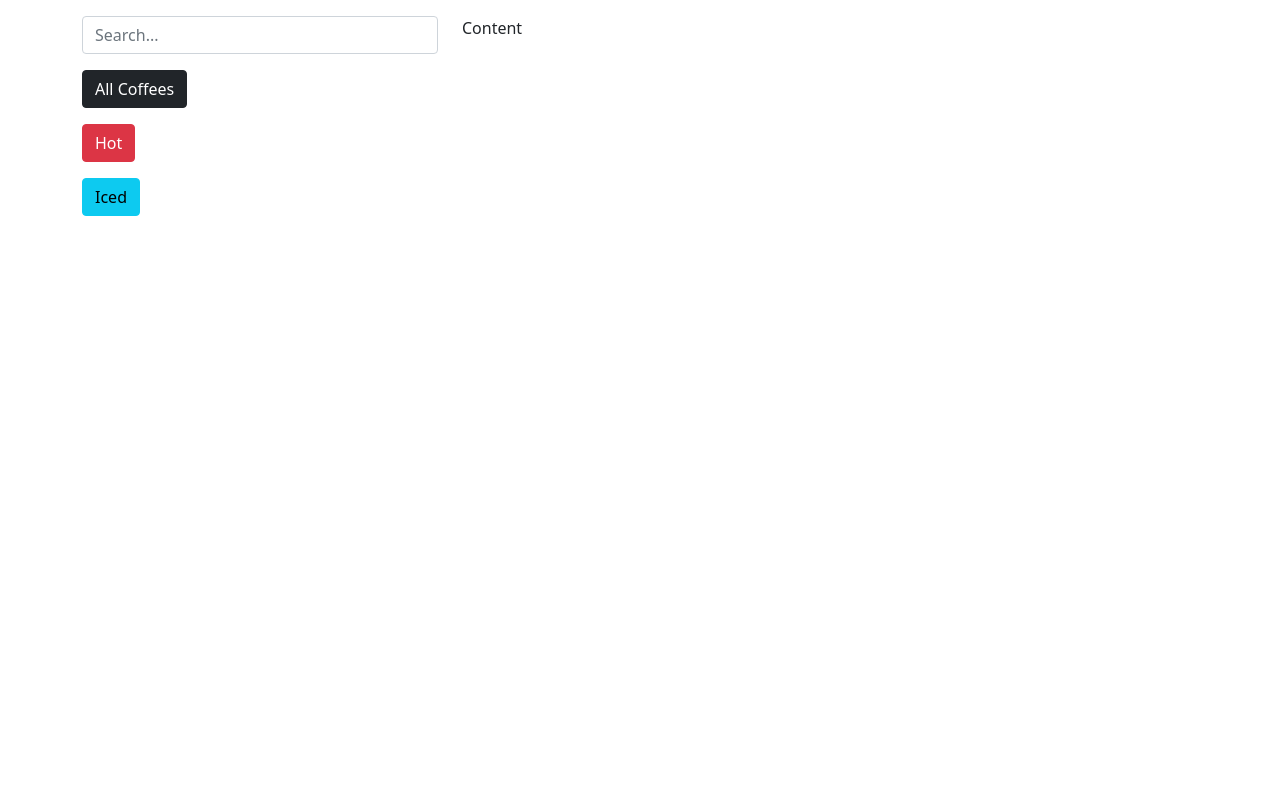
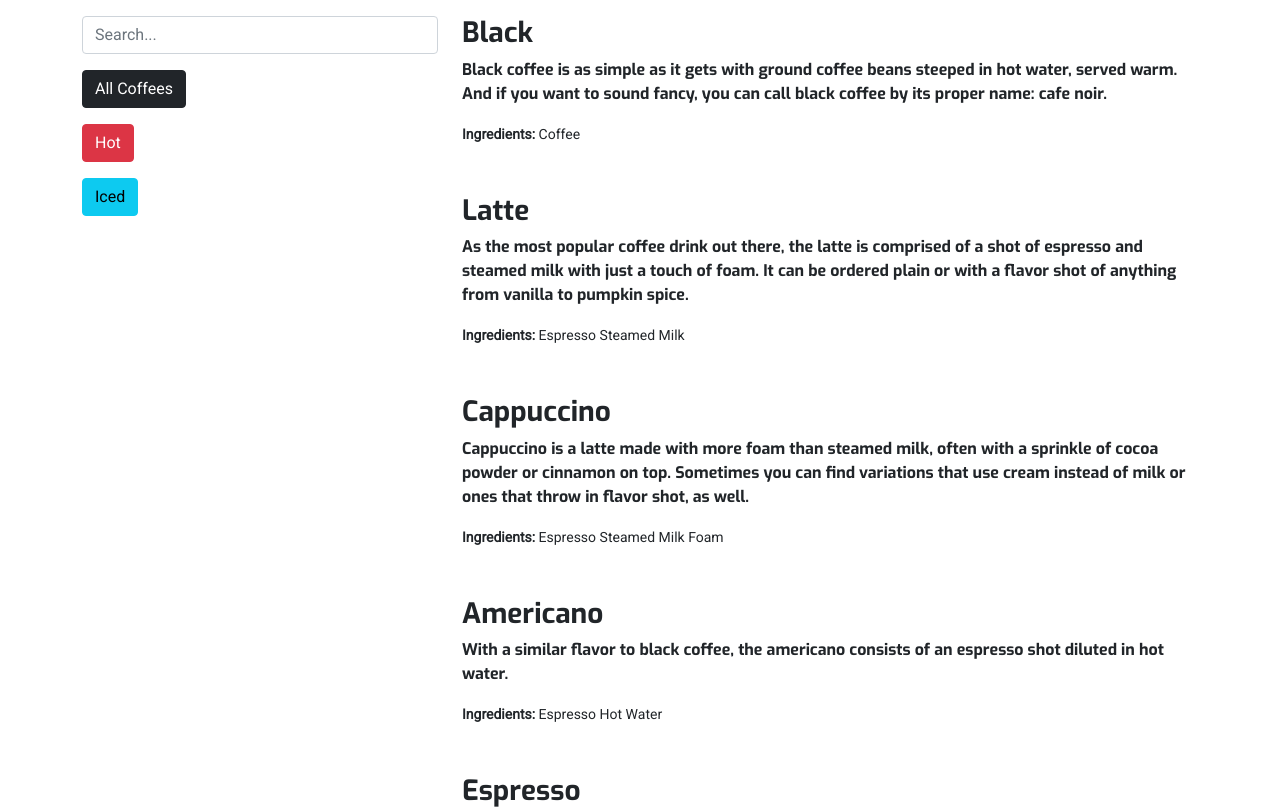
Before and after one commit to harundogdu/kloia, a React (Create React App) app: page / in a window 1280 px wide. Shown: the top 809 px of the page. Built offline with nearby package versions, Linux system fonts and the light colour scheme.

Commit message:
content area designed

```diff
--- a/src/App.css
+++ b/src/App.css
@@ -0,0 +1,8 @@
+@import url('https://fonts.googleapis.com/css2?family=Exo:wght@700&family=Roboto&display=swap');
+* {
+    font-family: 'Roboto', sans-serif;
+}
+
+.bold-text {
+    font-family: 'Exo', sans-serif;
+}
--- a/src/components/Content/index.js
+++ b/src/components/Content/index.js
@@ -1,7 +1,24 @@
 import React from "react";
-
+import { useCoffees } from "../../context/Coffee/CoffeeContext";
 function Content() {
-  return <div>Content</div>;
+  const { coffees } = useCoffees();
+  const arraySplit = (arr = Array) => {
+    return arr.map((i, key) => <span key={key}>{`${i} `}</span>);
+  };
+  return (
+    <div>
+      {coffees.map((coffee, index) => (
+        <div key={`coffee_id_${index}`} className="mb-5">
+          <h3 className="bold-text">{coffee.title}</h3>
+          <p className="bold-text">{coffee.description}</p>
+          <span className="small">
+            <strong>Ingredients: </strong>
+            {arraySplit(coffee.ingredients)}
+          </span>
+        </div>
+      ))}
+    </div>
+  );
 }
 
 export default Content;
```
